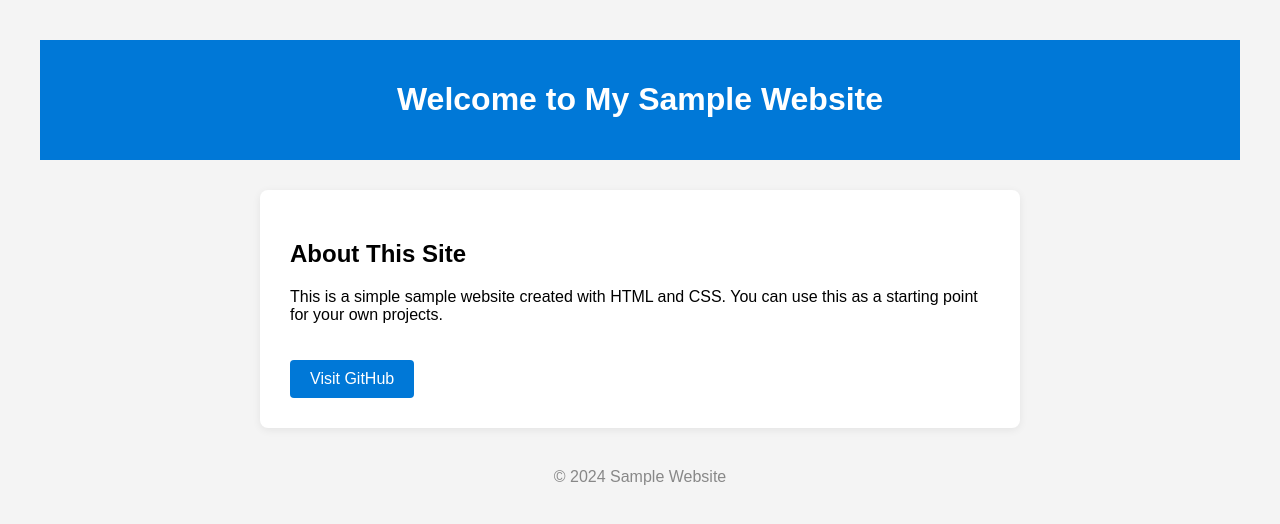
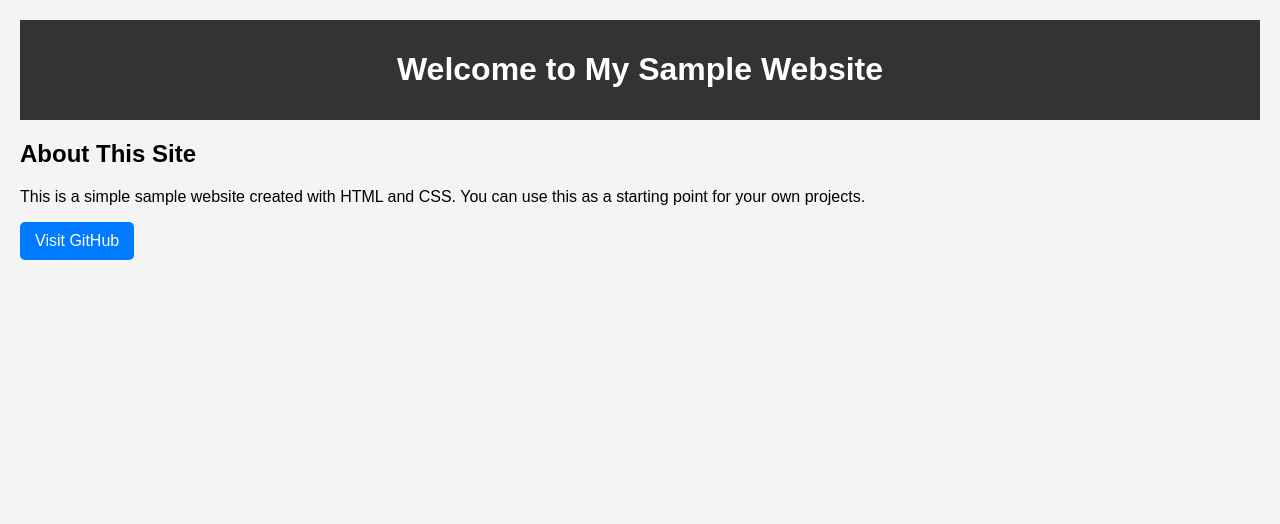
Before and after one commit to codeboylal/test-repo, a plain HTML site: page index.html in a window 1280 px wide. Drawn offline with Linux system fonts and the light colour scheme.

Commit message:
update - index is updated with new code pls check

```diff
--- a/index.html
+++ b/index.html
@@ -3,44 +3,6 @@
 <head>
     <meta charset="UTF-8" />
     <title>Sample Website</title>
-    <style>
-        body {
-            font-family: Arial, sans-serif;
-            margin: 40px;
-            background: #f4f4f4;
-        }
-        header {
-            background: #0078d7;
-            color: #fff;
-            padding: 20px 0;
-            text-align: center;
-        }
-        main {
-            background: #fff;
-            padding: 30px;
-            border-radius: 8px;
-            max-width: 700px;
-            margin: 30px auto;
-            box-shadow: 0 2px 8px rgba(0,0,0,0.07);
-        }
-        footer {
-            text-align: center;
-            color: #888;
-            margin-top: 40px;
-        }
-        a.button {
-            display: inline-block;
-            padding: 10px 20px;
-            background: #0078d7;
-            color: #fff;
-            border-radius: 4px;
-            text-decoration: none;
-            margin-top: 20px;
-        }
-        a.button:hover {
-            background: #005fa3;
-        }
-    </style>
 </head>
 <body>
     <header>
@@ -51,6 +13,52 @@
         <p>This is a simple sample website created with HTML and CSS. You can use this as a starting point for your own projects.</p>
         <a href="https://github.com/" class="button" target="_blank">Visit GitHub</a>
     </main>
+
+    <style>
+        body {
+            font-family: Arial, sans-serif;
+            margin: 0;
+            padding: 20px;
+            background-color: #f4f4f4;
+        }
+        header {
+            background-color: #333;
+            color: white;
+            padding: 10px 0;
+            text-align: center;
+        }
+        main {
+            margin-top: 20px;
+        }
+        .button {
+            display: inline-block;
+            padding: 10px 15px;
+            background-color: #007bff;
+            color: white;
+            text-decoration: none;
+            border-radius: 5px;
+        }
+        .button:hover {
+            background-color: #0056b3;
+        }
+        footer {
+            text-align: center;
+            margin-top: 20px;
+            font-size: 0.9em;
+        }
+    </style>
+    <script>
+        console.log("Welcome to the Sample Website!");
+    </script>
+</main>
+    <script>
+        document.addEventListener("DOMContentLoaded", function() {
+            console.log("Document is ready!");
+        });
+    </script>
+    <script>
+        function showAlert() {
+            alert("This is a sample alert!");
     <footer>
         &copy; 2024 Sample Website
     </footer>
```
